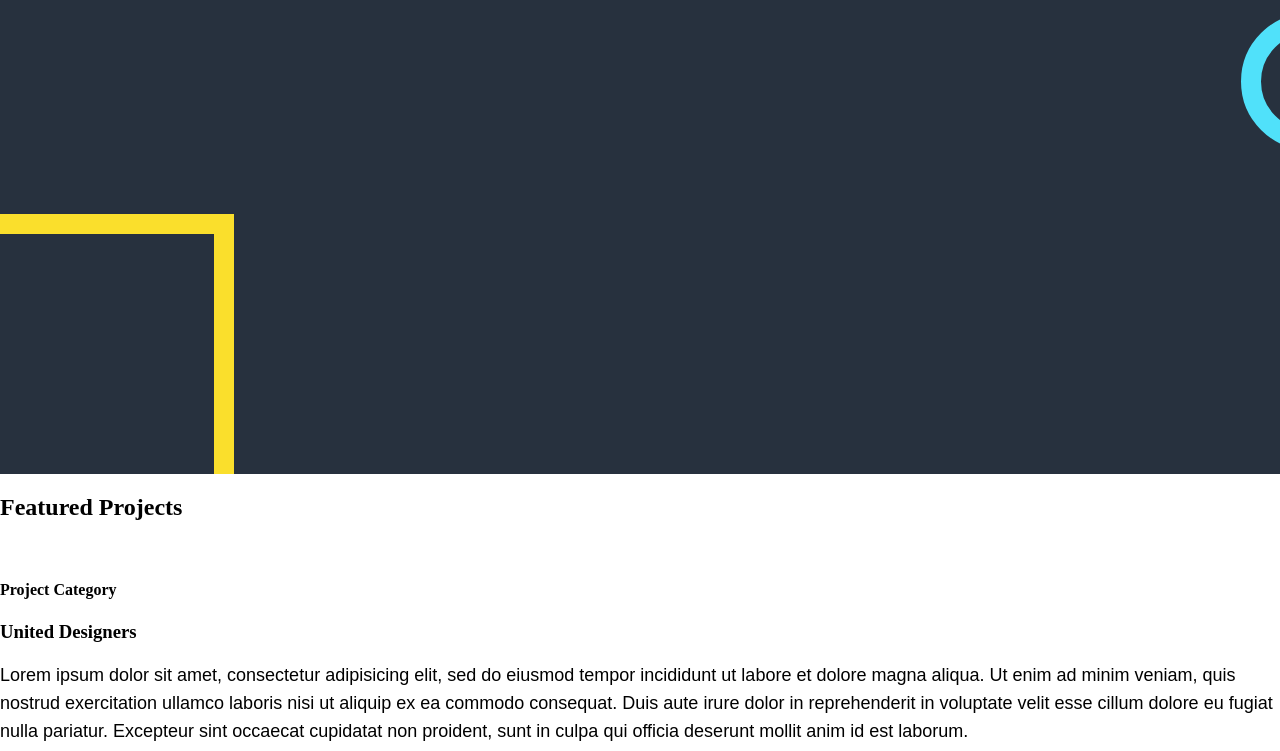
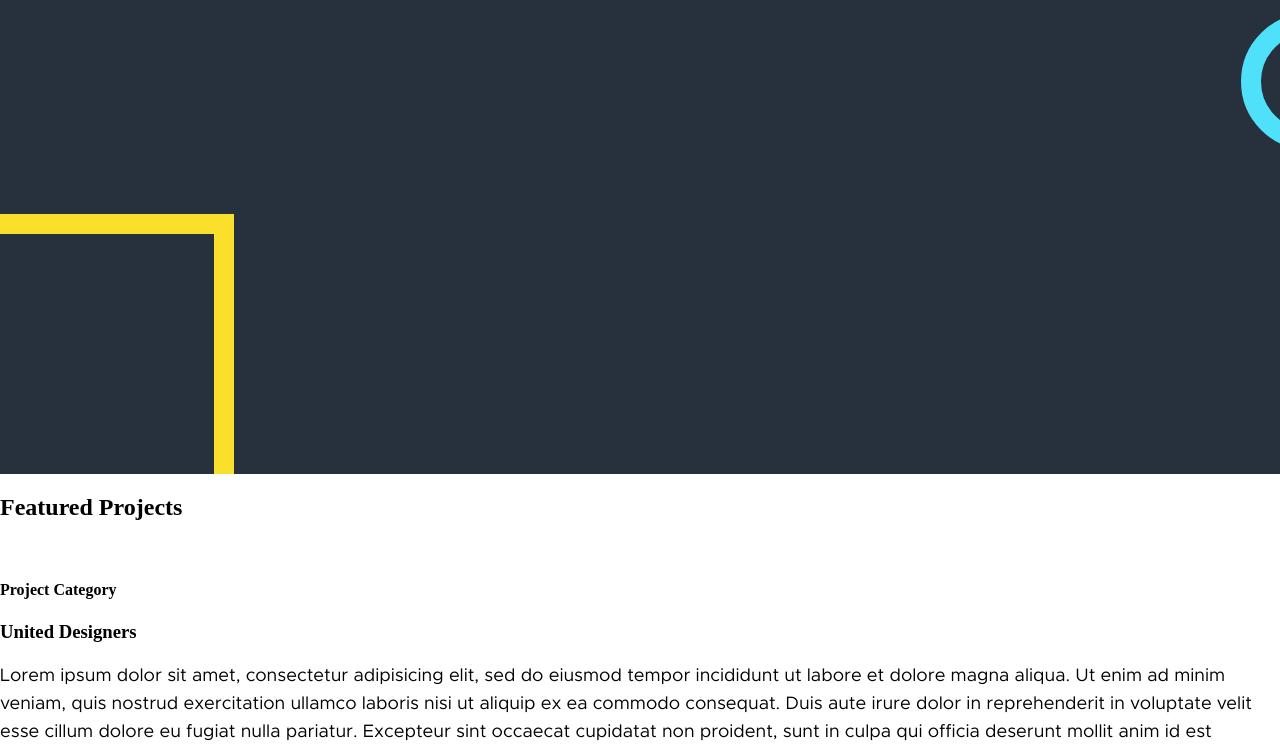
Before and after one commit to gsumpster/gsumpster.com, a website: page index.html in a window 1280 px wide. Shown: the part 226-977 px from the top of the page. Drawn offline with nearby package versions, Linux system fonts and the light colour scheme; files that its build step writes are made by us from their sources.

Commit message:
feat(all): added fira from google fonts, metropolis from file

```diff
--- a/index.html
+++ b/index.html
@@ -8,6 +8,7 @@
     <title>George Sumpster</title>
 
     <link rel="stylesheet" href="https://cdnjs.cloudflare.com/ajax/libs/normalize/7.0.0/normalize.min.css">
+    <link href="https://fonts.googleapis.com/css?family=Fira+Mono:400,700" rel="stylesheet">
     <link rel="stylesheet" href="css/main.css">
 </head>
 
--- /dev/null
+++ b/scss/_fonts.scss
@@ -0,0 +1,34 @@
+@font-face {
+    font-family: 'Metropolis';
+    src: url('/fonts/metropolis-bold-webfont.woff2') format('woff2'),
+         url('/fonts/metropolis-bold-webfont.woff') format('woff');
+    font-weight: bolder;
+    font-style: normal;
+
+}
+
+@font-face {
+    font-family: 'Metropolis';
+    src: url('/fonts/metropolis-light-webfont.woff2') format('woff2'),
+         url('/fonts/metropolis-light-webfont.woff') format('woff');
+    font-weight: lighter;
+    font-style: normal;
+
+}
+
+@font-face {
+    font-family: 'Metropolis';
+    src: url('/fonts/metropolis-regular-webfont.woff2') format('woff2'),
+         url('/fonts/metropolis-regular-webfont.woff') format('woff');
+    font-weight: normal;
+    font-style: normal;
+
+}
+
+@font-face {
+    font-family: 'Metropolis';
+    src: url('/fonts/metropolis-semibold-webfont.woff2') format('woff2'),
+         url('/fonts/metropolis-semibold-webfont.woff') format('woff');
+    font-weight: bold;
+    font-style: normal;
+}
--- a/scss/main.scss
+++ b/scss/main.scss
@@ -1,2 +1,4 @@
+@import "./fonts";
+
 @import "./globals";
 @import "./header";
```
Also changed, not shown: fonts/metropolis-bold-webfont.ttf (added), fonts/metropolis-bold-webfont.woff (added), fonts/metropolis-bold-webfont.woff2 (added), fonts/metropolis-light-webfont.woff (added), fonts/metropolis-light-webfont.woff2 (added), fonts/metropolis-regular-webfont.woff (added), fonts/metropolis-regular-webfont.woff2 (added), fonts/metropolis-semibold-webfont.ttf (added), fonts/metropolis-semibold-webfont.woff (added), fonts/metropolis-semibold-webfont.woff2 (added).
